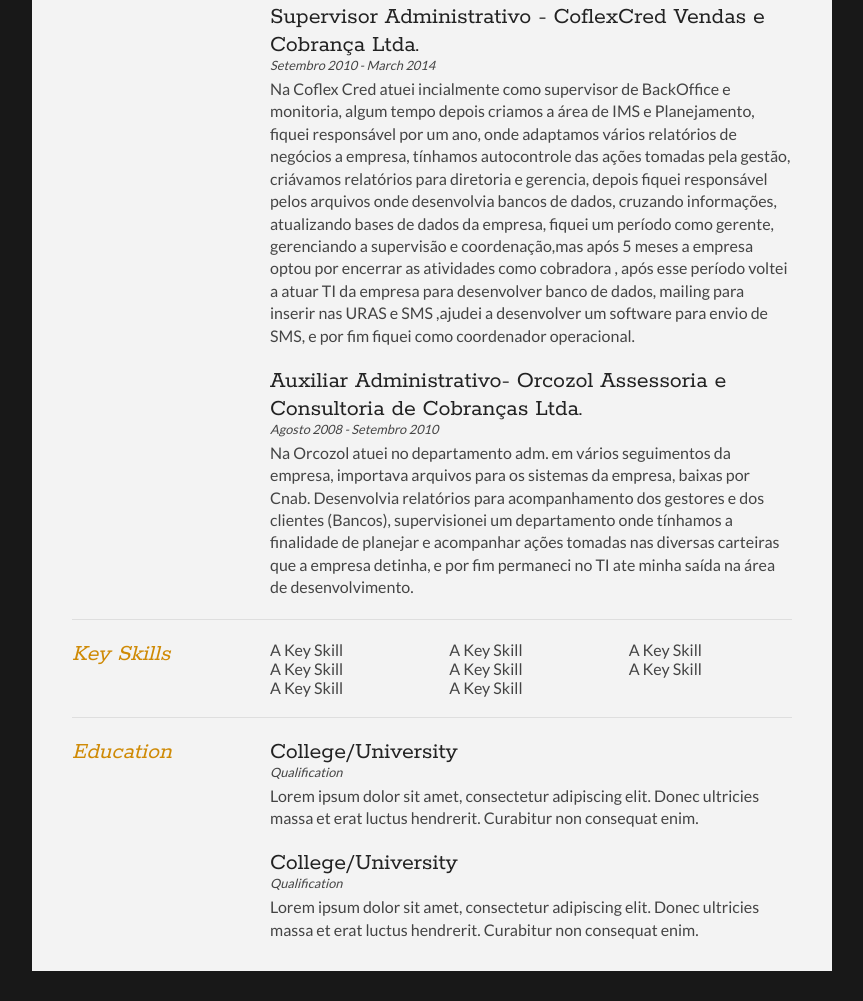
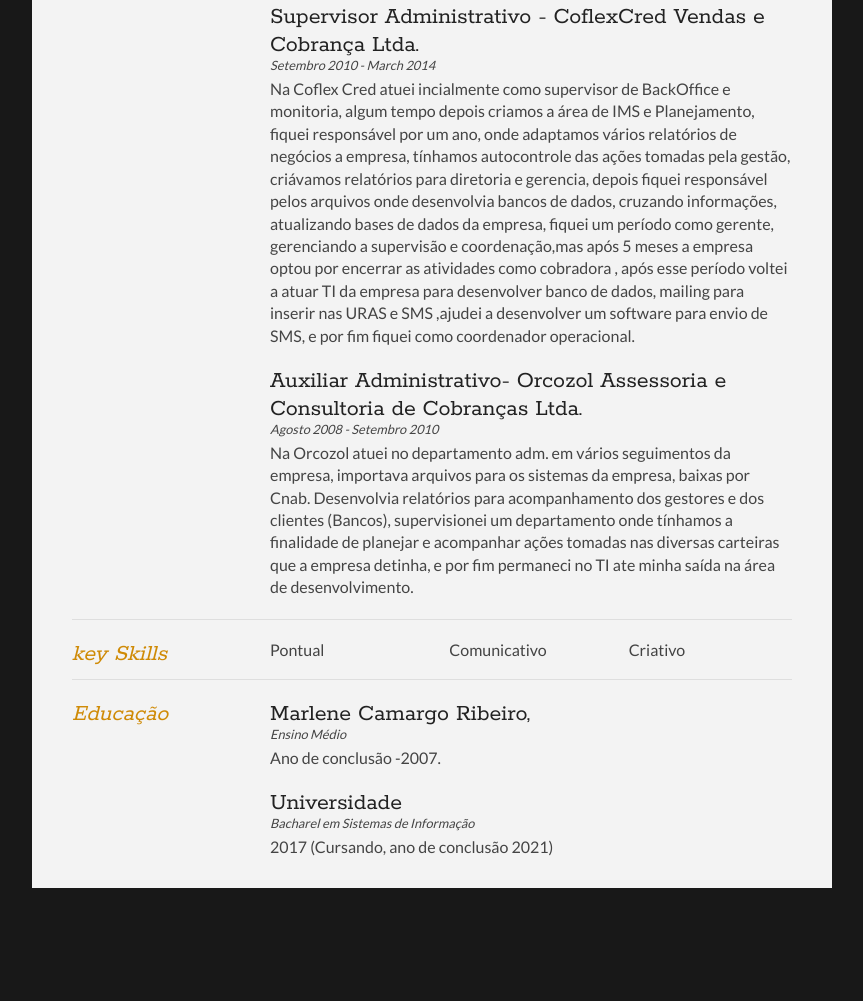
Before and after one commit to AlanLoirao/curriculo, a plain HTML site: page index.html in a window 1280 px wide. Shown: the part 974-1975 px from the top of the page, without its empty margins (208-1071 px from the left). After the commit the page ends 1892 px from the top, so only its background shows below. Drawn offline with Linux system fonts and the light colour scheme.

Commit message:
troquei novamente a posicao
nova troca

```diff
--- a/index.html
+++ b/index.html
@@ -91,19 +91,14 @@
 
   <section>
    <div class="sectionTitle">
-    <h1>Key Skills</h1>
+    <h1>key Skills</h1>
    </div>
 
    <div class="sectionContent">
     <ul class="keySkills">
-     <li>A Key Skill</li>
-     <li>A Key Skill</li>
-     <li>A Key Skill</li>
-     <li>A Key Skill</li>
-     <li>A Key Skill</li>
-     <li>A Key Skill</li>
-     <li>A Key Skill</li>
-     <li>A Key Skill</li>
+     <li>Pontual</li>
+     <li>Comunicativo</li>
+     <li>Criativo</li>
     </ul>
    </div>
    <div class="clear"></div>
@@ -112,20 +107,20 @@
 
   <section>
    <div class="sectionTitle">
-    <h1>Education</h1>
+    <h1>Educação</h1>
    </div>
 
    <div class="sectionContent">
     <article>
-     <h2>College/University</h2>
-     <p class="subDetails">Qualification</p>
-     <p>Lorem ipsum dolor sit amet, consectetur adipiscing elit. Donec ultricies massa et erat luctus hendrerit. Curabitur non consequat enim.</p>
+     <h2> Marlene Camargo Ribeiro,</h2>
+     <p class="subDetails">Ensino Médio</p>
+     <p> Ano de conclusão -2007.</p>
     </article>
 
     <article>
-     <h2>College/University</h2>
-     <p class="subDetails">Qualification</p>
-     <p>Lorem ipsum dolor sit amet, consectetur adipiscing elit. Donec ultricies massa et erat luctus hendrerit. Curabitur non consequat enim.</p>
+     <h2>Universidade</h2>
+     <p class="subDetails">Bacharel em Sistemas de Informação</p>
+     <p> 2017 (Cursando, ano de conclusão 2021)</p>
     </article>
    </div>
    <div class="clear"></div>
```
